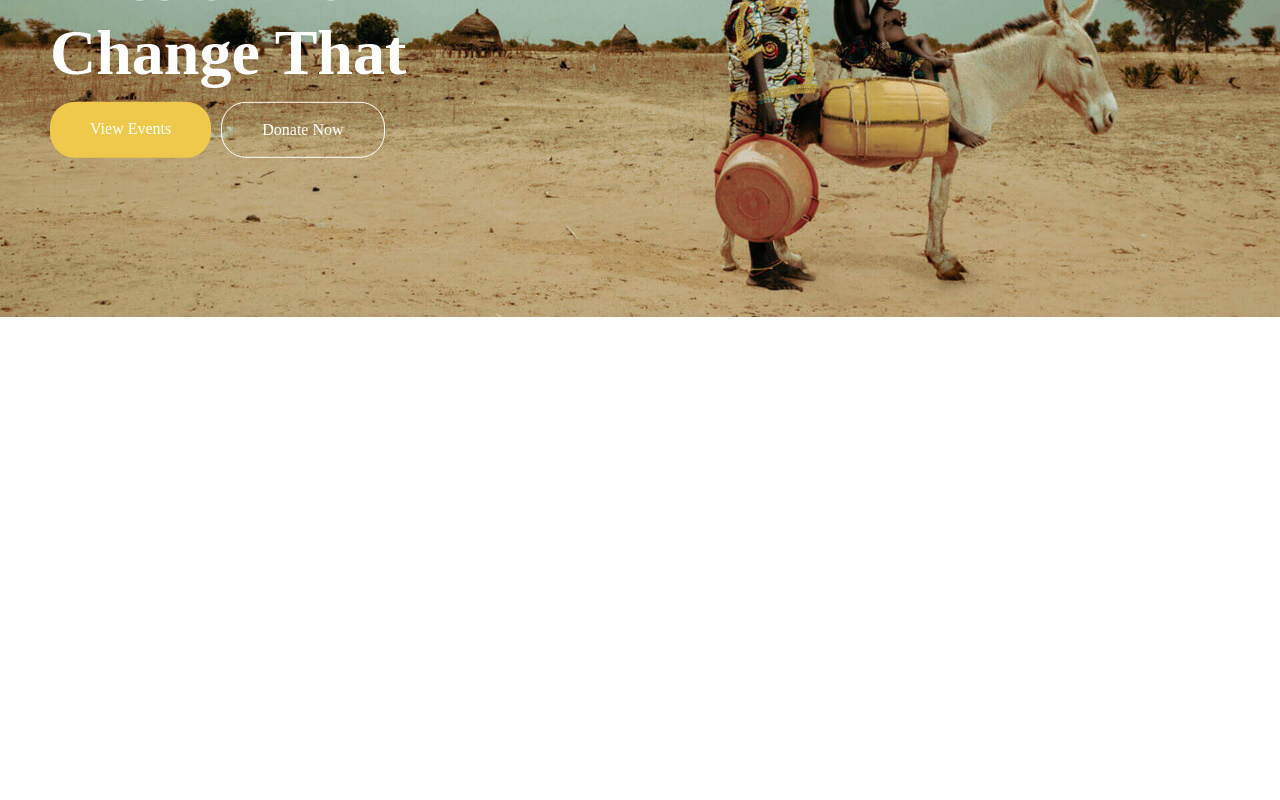
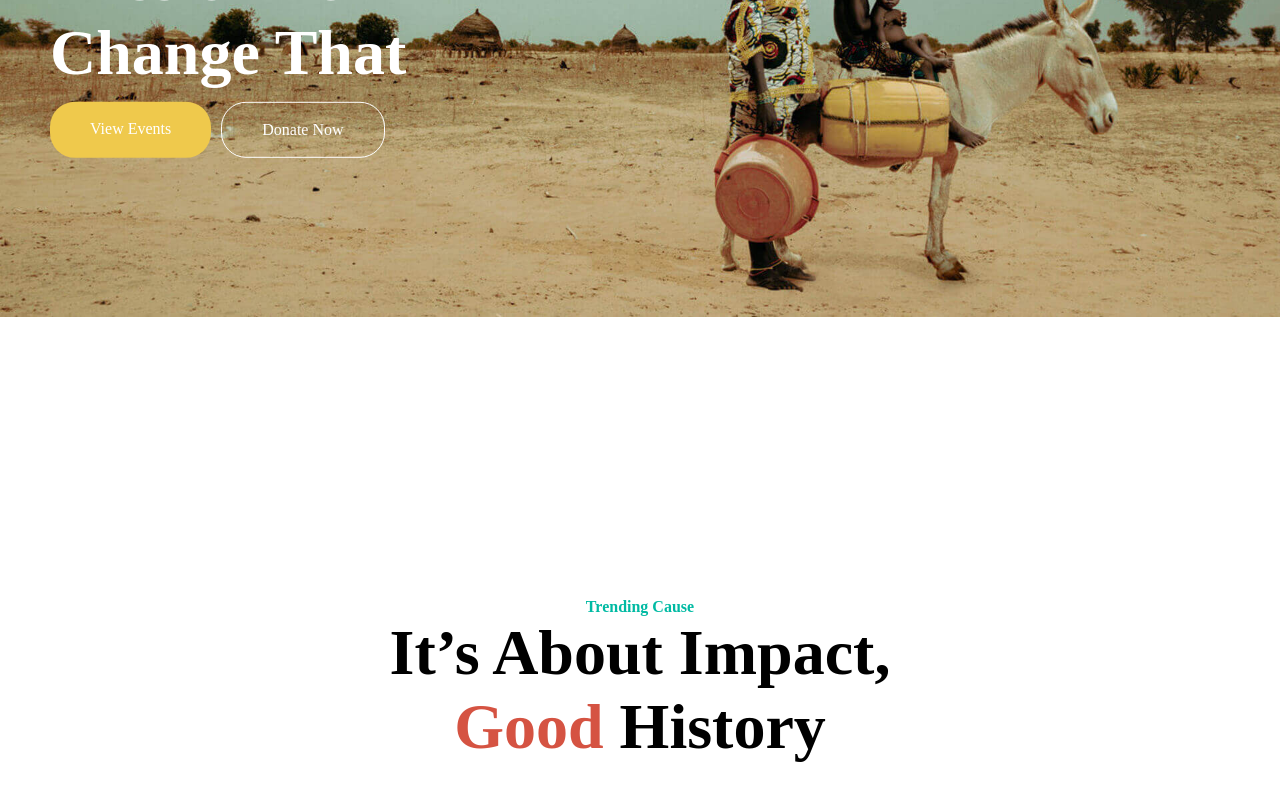
Before and after one commit to kaderabdul79/charitox, a React (Create React App) app: page / in a window 1280 px wide. Shown: the part 402-1202 px from the top of the page. Before the commit the page ends 800 px from the top, so only its background shows below. Built offline with nearby package versions, Linux system fonts and the light colour scheme; a web font is replaced by a local one.

Commit message:
common component for title

```diff
--- a/src/App.js
+++ b/src/App.js
@@ -1,12 +1,12 @@
 import './App.css';
+import FeaturesCause from './components/FeaturesCause';
 import Header from './components/Header';
-import Nav from './components/Nav';
 
 function App() {
   return (
     <div className="App">
       <Header></Header>
-      {/* <Nav></Nav> */}
+      <FeaturesCause></FeaturesCause>
     </div>
   );
 }
--- /dev/null
+++ b/src/components/FeaturesCause.js
@@ -0,0 +1,13 @@
+import React from 'react';
+import Title from '../elements/Title';
+import '../styles/FeaturesCause.css';
+
+const FeaturesCause = () => {
+    return (
+        <div>
+            <Title></Title>
+        </div>
+    );
+};
+
+export default FeaturesCause;
--- /dev/null
+++ b/src/elements/Title.css
@@ -0,0 +1,15 @@
+.title-area{
+    text-align: center;
+    margin-top: 200px;
+    margin-bottom: 100px;
+}
+
+.title h4{
+    color: #00BAA3;
+}
+.title h2{
+    font-size: 64px;
+}
+.title span{
+    color: #D55342;
+}
--- /dev/null
+++ b/src/elements/Title.js
@@ -0,0 +1,15 @@
+import React from 'react';
+import './Title.css';
+
+const Title = () => {
+    return (
+        <div className='title-area'>
+            <div className="title">
+                <h4>Trending Cause</h4>
+                <h2>It’s About Impact, <br /><span>Good</span> History</h2>
+            </div>
+        </div>
+    );
+};
+
+export default Title;
```
Also changed, not shown: src/styles/FeaturesCause.css (added).
